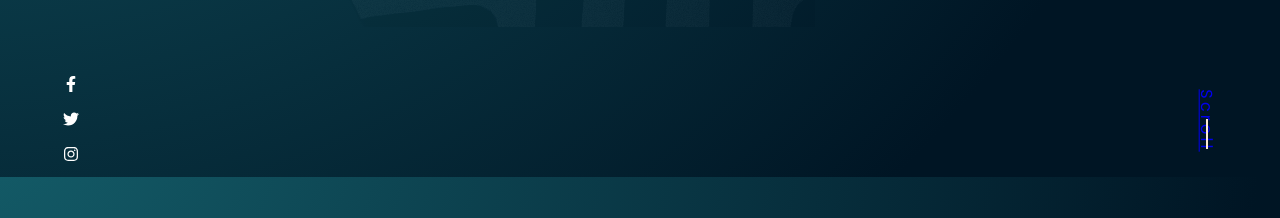
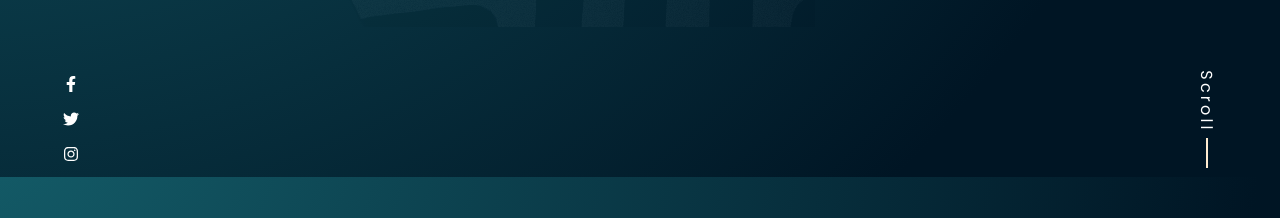
Before and after one commit to sarazaToussaint/Nassaty, a React (Create React App) app: page / in a window 1280 px wide. Shown: the part 562-780 px from the top of the page. Built offline with nearby package versions, Linux system fonts and the light colour scheme.

Commit message:
Make some changes

```diff
--- a/src/component/Home.jsx
+++ b/src/component/Home.jsx
@@ -75,10 +75,8 @@ const Home = () => (
         </a>
       </div>
       <div className={styles.scroll}>
-        <Link to="/Project">
-          <div className={styles.text}>Scroll</div>
-          <div className={styles.footLine} />
-        </Link>
+        <div className={styles.text}>Scroll</div>
+        <div className={styles.footLine} />
       </div>
     </footer>
   </div>
```
